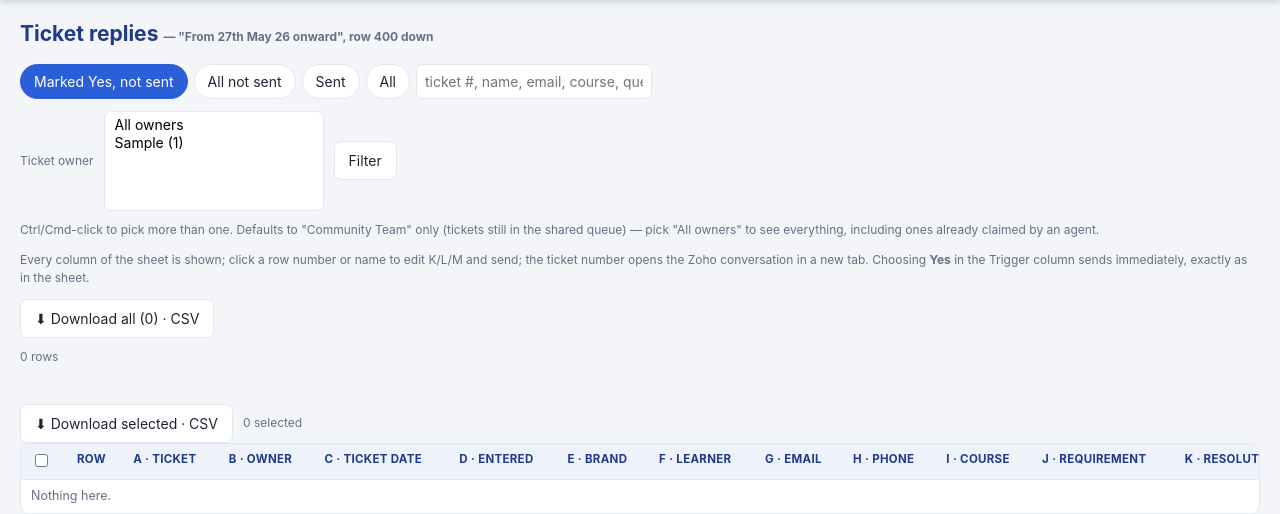
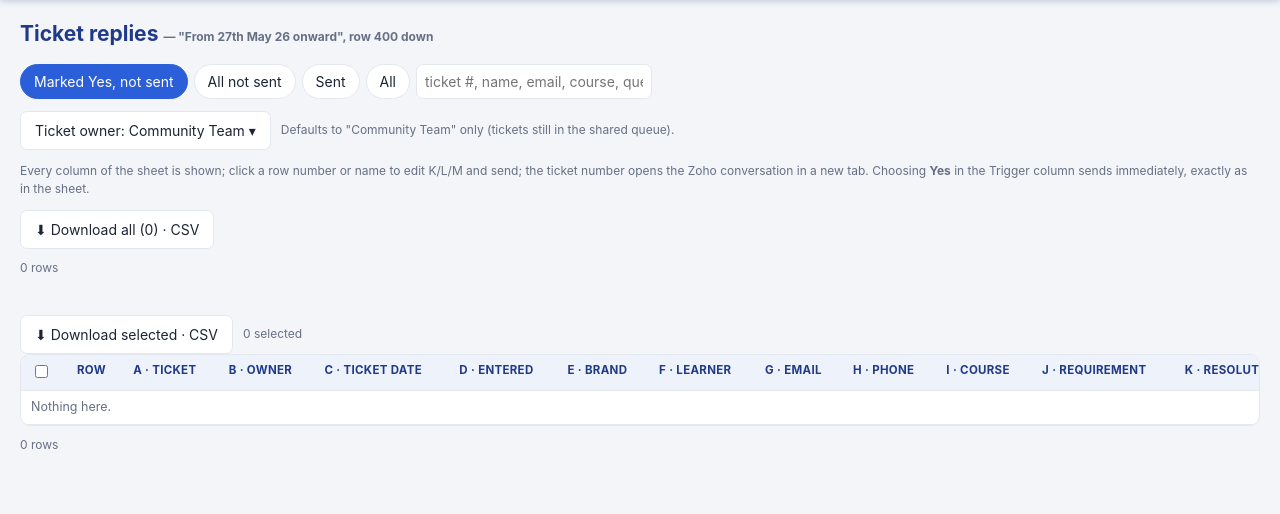
Before and after one commit to addictivelearn-operations/Community-Ops, a FastAPI app: page /replies in a window 1280 px wide. Shown: the part 52-566 px from the top of the page. Run offline with FastAPI, Linux system fonts and the light colour scheme; the visitor is signed in with stand-in values (Sample User, id 1); tables that the repository leaves empty hold one stand-in row (values such as "Sample post").

Commit message:
Turn the ticket-owner filter into a collapsible checkbox dropdown
Kawal, 24 Sep 2026: the native <select multiple size=5> always took up
its full 5-row height on the page. Replaced it with a toggle button
("Ticket owner: Community Team ▾") that opens a floating checkbox panel
on click and closes on an outside click -- same owner/__all__ query
params and server-side defaulting as before, just a different control.
"All owners" and a specific owner are mutually exclusive in the UI
(checking one clears the other side) to match how the backend already
treats __all__ as short-circuiting any other owner filter.

Verified interactively: panel opens/closes, "All owners" correctly
clears "Community Team" when checked.

Co-Authored-By: Claude Sonnet 5 <noreply@anthropic.com>

```diff
--- a/app/static/style.css
+++ b/app/static/style.css
@@ -38,6 +38,14 @@ tr:hover td { background:var(--hover) !important; }
 .tabs a { display:inline-block; padding:6px 13px; border:1px solid var(--line); border-radius:20px; color:var(--ink); background:#fff; }
 .tabs a:hover { border-color:var(--brand-2); text-decoration:none; }
 .tabs a.on { background:var(--brand-2); color:#fff; border-color:var(--brand-2); }
+
+.owner-dropdown { position:relative; }
+.owner-panel { position:absolute; top:calc(100% + 6px); left:0; z-index:20; background:var(--card);
+              border:1px solid var(--line); border-radius:10px; box-shadow:0 4px 14px rgba(16,24,40,.14);
+              padding:10px 14px; min-width:240px; max-height:300px; overflow:auto; }
+.owner-panel label { display:block; padding:4px 0; white-space:nowrap; font-size:13px; font-weight:normal; }
+.owner-panel hr { border:none; border-top:1px solid var(--line); margin:4px 0 8px; }
+.owner-panel-actions { margin-top:8px; padding-top:8px; border-top:1px solid var(--line); }
 
 .badge { display:inline-block; padding:2px 8px; border-radius:10px; font-size:11.5px; color:#fff; background:var(--mute); }
 .badge.yes { background:var(--accent); } .badge.pending { background:var(--amber); } .badge.na { background:#8a94a6; }
--- a/app/templates/replies.html
+++ b/app/templates/replies.html
@@ -22,18 +22,22 @@
   {% endif %}
   {% if is_superuser %}<a href="/replies/new">+ Add test entry</a>{% endif %}
 </div>
-<form method="get" action="/replies" class="actions">
+{% set owner_summary = 'All owners' if '__all__' in owners else (owners | join(', ') if owners | length <= 2 else owners | length ~ ' owners') %}
+<form method="get" action="/replies" class="actions owner-dropdown" id="owner-form">
   <input type="hidden" name="view" value="{{ view }}">
   <input type="hidden" name="q" value="{{ q }}">
-  <label class="small mute" for="owner-filter">Ticket owner</label>
-  <select id="owner-filter" name="owner" multiple size="5" style="min-width:220px">
-    <option value="__all__" {{ 'selected' if '__all__' in owners }}>All owners</option>
+  <button type="button" class="btn" id="owner-toggle">Ticket owner: {{ owner_summary }} ▾</button>
+  <span class="small mute">Defaults to "Community Team" only (tickets still in the shared queue).</span>
+  <div class="owner-panel" id="owner-panel" hidden>
+    <label><input type="checkbox" name="owner" value="__all__" class="owner-all" {{ 'checked' if '__all__' in owners }}> All owners</label>
+    <hr>
     {% for o in all_owners %}
-    <option value="{{ o['owner'] }}" {{ 'selected' if '__all__' not in owners and o['owner'] in owners }}>{{ o['owner'] }} ({{ o['n'] }})</option>
+    <label><input type="checkbox" name="owner" value="{{ o['owner'] }}" class="owner-one" {{ 'checked' if '__all__' not in owners and o['owner'] in owners }}> {{ o['owner'] }} ({{ o['n'] }})</label>
     {% endfor %}
-  </select>
-  <button type="submit">Filter</button>
-  <span class="small mute">Ctrl/Cmd-click to pick more than one. Defaults to "Community Team" only (tickets still in the shared queue) — pick "All owners" to see everything, including ones already claimed by an agent.</span>
+    <div class="owner-panel-actions">
+      <button type="submit">Apply</button>
+    </div>
+  </div>
 </form>
 <p class="small mute">Every column of the sheet is shown; click a row number or name to edit K/L/M and send; the ticket number opens the Zoho conversation in a new tab.
   Choosing <b>Yes</b> in the Trigger column sends immediately, exactly as in the sheet.</p>
@@ -109,6 +113,33 @@
 </form>
 {% set base = here %}{% include "_pager.html" %}
 <script>
+// Ticket-owner dropdown: collapsed by default, "All owners" and a specific
+// owner are mutually exclusive (checking one clears the other side).
+(function () {
+  var toggle = document.getElementById('owner-toggle');
+  var panel = document.getElementById('owner-panel');
+  var form = document.getElementById('owner-form');
+  if (!toggle || !panel || !form) return;
+  toggle.addEventListener('click', function (e) {
+    e.stopPropagation();
+    panel.hidden = !panel.hidden;
+  });
+  document.addEventListener('click', function (e) {
+    if (!panel.hidden && !form.contains(e.target)) panel.hidden = true;
+  });
+  var allBox = form.querySelector('.owner-all');
+  var oneBoxes = function () { return form.querySelectorAll('.owner-one'); };
+  if (allBox) {
+    allBox.addEventListener('change', function () {
+      if (allBox.checked) oneBoxes().forEach(function (b) { b.checked = false; });
+    });
+  }
+  oneBoxes().forEach(function (b) {
+    b.addEventListener('change', function () {
+      if (b.checked && allBox) allBox.checked = false;
+    });
+  });
+})();
 // Bulk checkbox toolbar: select-all, live count, guard against an empty selection.
 (function () {
   var checkAll = document.getElementById('check-all');
```
